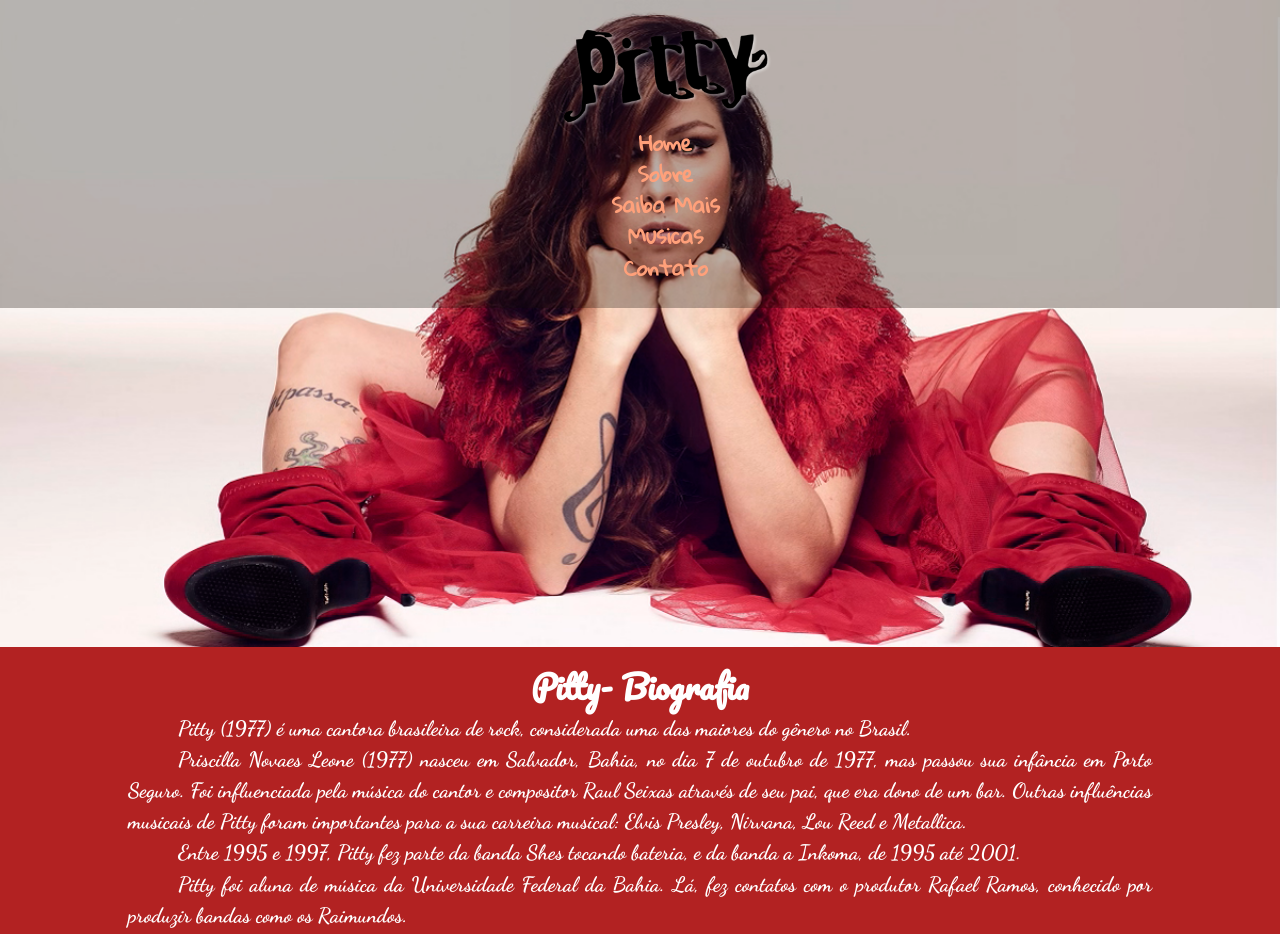
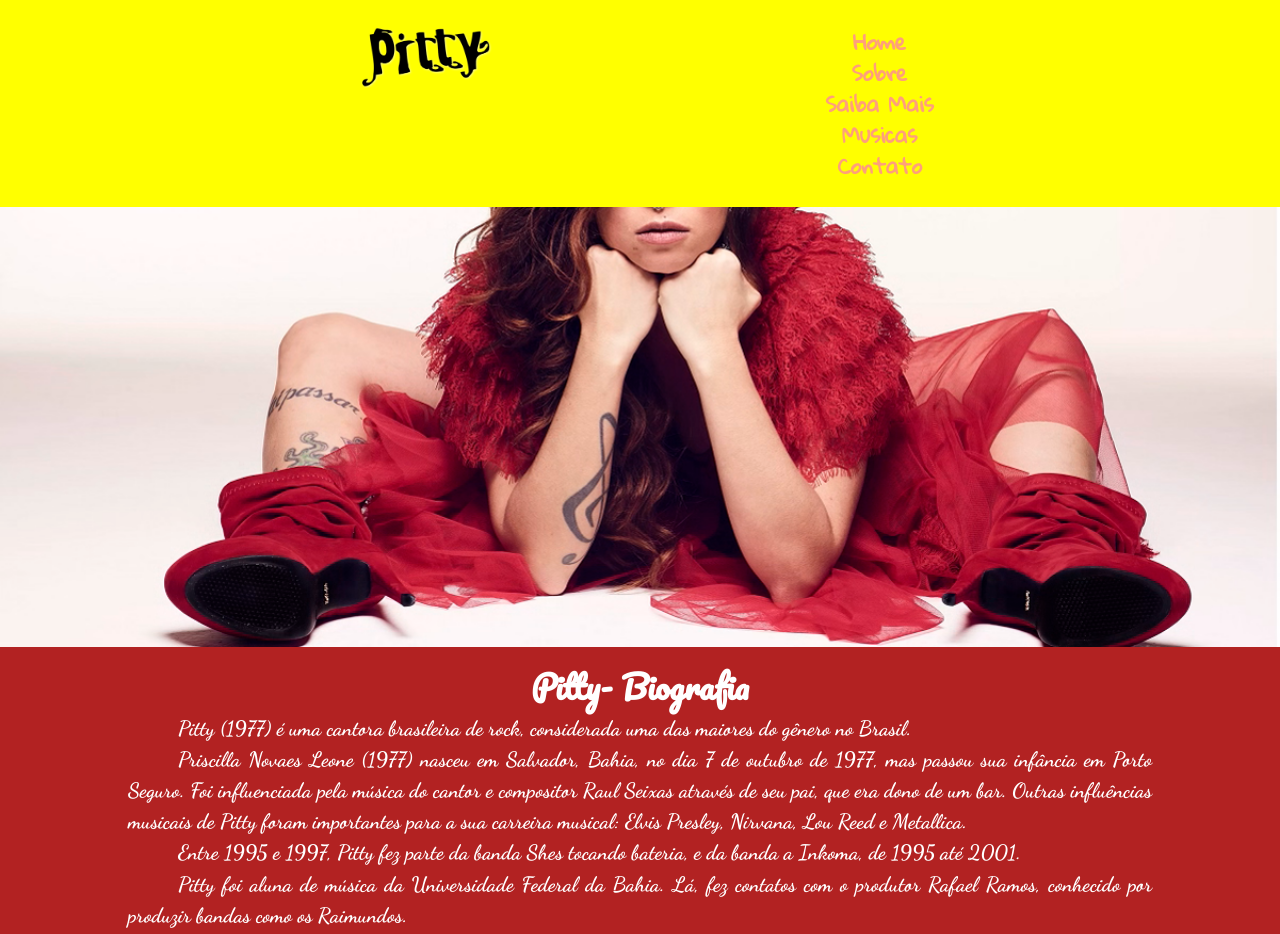
Before and after one commit to cintiapinho/meuprimeirosite1f_turmaA, a plain HTML site: page index.html in a window 1280 px wide. Shown: the top 934 px of the page. Drawn offline with Linux system fonts and the light colour scheme.

Commit message:
media screen menu

```diff
--- a/css/estilo.css
+++ b/css/estilo.css
@@ -12,6 +12,8 @@ header{
     background-color: rgba(22, 10, 6, 0.3);
     padding: 2%;
     font-family: 'Gloria Hallelujah', cursive;
+    display: flex;
+    flex-direction: column;
 }
 
 .fixo{
@@ -273,13 +275,24 @@ input[type=text], input[type=tel], input[type=email], select, textarea {
     clear: both;
   }
 
-
-
-
-  @media screen and (max-width: 450px) {
+  /* Altera configuração quanod a tela está menor que 600px */
+  @media screen and (max-width:600px) {
 
     .col-25, .col-75, input[type=submit] {
         width: 100%;
         margin-top: 0;
       }
   }
+
+   /* Altera configuração quando a tela for maior que 601 px*/
+   @media screen and (min-width:601px) {
+
+    header{
+        background-color: yellow;
+        flex-direction: row;
+
+    }
+
+
+
+  }
--- a/index.html
+++ b/index.html
@@ -15,8 +15,7 @@
             <div class="logo">
                 <img class="img_logo" src="img/logogrande.png" alt="">
             </div>
-            <nav class="menu">
-                <div class="itens_menu">
+            <nav class="itens_menu">
                     <ul>
                         <li><a href="index.html">Home</a></li>
                         <li><a href="#sobre">Sobre</a></li>
@@ -24,7 +23,6 @@
                         <li><a href="musicas.html">Musicas</a></li>
                         <li><a href="contato.html">Contato</a></li>
                     </ul>
-                </div>
             </nav>
     </header>
     <figure class="banner">
```
